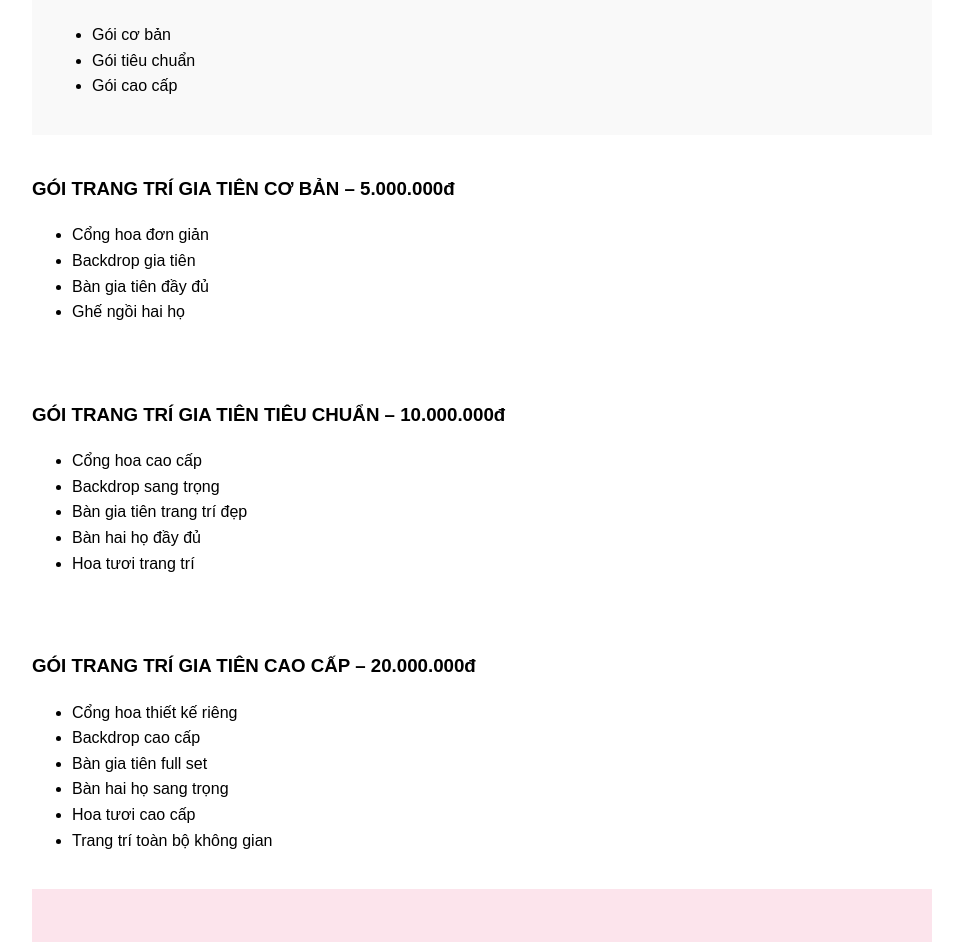
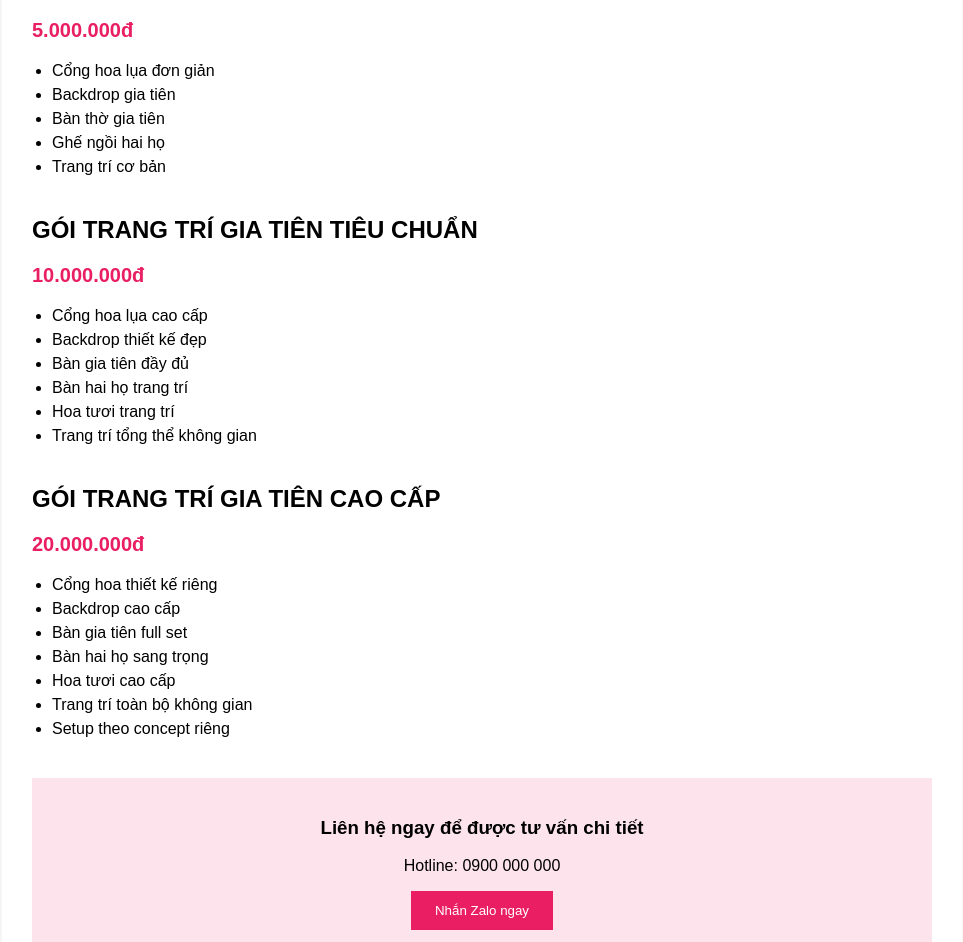
Before and after one commit to Lehoan1404/hieptran-wedding, a React (Vite) app: page / in a window 1280 px wide. Shown: the part 381-1323 px from the top of the page, without its empty margins (158-1121 px from the left). Built offline with nearby package versions, Linux system fonts and the light colour scheme.

Commit message:
Update App.jsx

```diff
--- a/App.jsx
+++ b/App.jsx
@@ -1,78 +1,92 @@
 import React from "react";
+
+const Section = ({ id, title, price, items }) => (
+  <section id={id} style={{ marginBottom: 40 }}>
+    <h2 style={{ fontSize: 24, marginBottom: 10 }}>{title}</h2>
+    <p style={{ fontSize: 20, color: "#e91e63", fontWeight: "bold" }}>{price}</p>
+    <ul style={{ paddingLeft: 20 }}>
+      {items.map((it, i) => (
+        <li key={i} style={{ marginBottom: 6 }}>{it}</li>
+      ))}
+    </ul>
+  </section>
+);
 
 export default function HiepTranWedding() {
   return (
-    <div style={{ fontFamily: "Arial", maxWidth: 900, margin: "auto", lineHeight: 1.6 }}>
-      {/* Header */}
-      <header style={{ padding: "20px 0", borderBottom: "1px solid #ddd" }}>
-        <h1>Hiệp Trần Wedding</h1>
-      </header>
+    <div style={{ fontFamily: "Arial, sans-serif", background: "#f5f5f5" }}>
+      {/* Container giống blog */}
+      <div style={{ maxWidth: 900, margin: "auto", background: "#fff", padding: 30 }}>
 
-      {/* Title */}
-      <section style={{ padding: "20px 0" }}>
-        <h2 style={{ fontSize: 28 }}>BẢNG GIÁ TRANG TRÍ GIA TIÊN</h2>
-        <p>Cập nhật mới nhất</p>
-      </section>
+        {/* Header */}
+        <h1 style={{ fontSize: 32, marginBottom: 10 }}>BẢNG GIÁ TRANG TRÍ GIA TIÊN</h1>
+        <p style={{ color: "gray" }}>Cập nhật mới nhất - Hiệp Trần Wedding</p>
 
-      {/* Table of content */}
-      <section style={{ background: "#f9f9f9", padding: 20 }}>
-        <h3>Mục lục</h3>
-        <ul>
-          <li>Gói cơ bản</li>
-          <li>Gói tiêu chuẩn</li>
-          <li>Gói cao cấp</li>
-        </ul>
-      </section>
+        {/* Mục lục */}
+        <div style={{ background: "#fafafa", padding: 20, marginTop: 20, border: "1px solid #eee" }}>
+          <h3>Mục lục</h3>
+          <ul>
+            <li><a href="#goi1">Gói cơ bản</a></li>
+            <li><a href="#goi2">Gói tiêu chuẩn</a></li>
+            <li><a href="#goi3">Gói cao cấp</a></li>
+          </ul>
+        </div>
 
-      {/* Package 1 */}
-      <section style={{ padding: "20px 0" }}>
-        <h3>GÓI TRANG TRÍ GIA TIÊN CƠ BẢN – 5.000.000đ</h3>
-        <ul>
-          <li>Cổng hoa đơn giản</li>
-          <li>Backdrop gia tiên</li>
-          <li>Bàn gia tiên đầy đủ</li>
-          <li>Ghế ngồi hai họ</li>
-        </ul>
-      </section>
+        {/* Nội dung dài giống web mẫu */}
+        <div style={{ marginTop: 30 }}>
+          <Section
+            id="goi1"
+            title="GÓI TRANG TRÍ GIA TIÊN CƠ BẢN"
+            price="5.000.000đ"
+            items={[
+              "Cổng hoa lụa đơn giản",
+              "Backdrop gia tiên",
+              "Bàn thờ gia tiên",
+              "Ghế ngồi hai họ",
+              "Trang trí cơ bản"
+            ]}
+          />
 
-      {/* Package 2 */}
-      <section style={{ padding: "20px 0" }}>
-        <h3>GÓI TRANG TRÍ GIA TIÊN TIÊU CHUẨN – 10.000.000đ</h3>
-        <ul>
-          <li>Cổng hoa cao cấp</li>
-          <li>Backdrop sang trọng</li>
-          <li>Bàn gia tiên trang trí đẹp</li>
-          <li>Bàn hai họ đầy đủ</li>
-          <li>Hoa tươi trang trí</li>
-        </ul>
-      </section>
+          <Section
+            id="goi2"
+            title="GÓI TRANG TRÍ GIA TIÊN TIÊU CHUẨN"
+            price="10.000.000đ"
+            items={[
+              "Cổng hoa lụa cao cấp",
+              "Backdrop thiết kế đẹp",
+              "Bàn gia tiên đầy đủ",
+              "Bàn hai họ trang trí",
+              "Hoa tươi trang trí",
+              "Trang trí tổng thể không gian"
+            ]}
+          />
 
-      {/* Package 3 */}
-      <section style={{ padding: "20px 0" }}>
-        <h3>GÓI TRANG TRÍ GIA TIÊN CAO CẤP – 20.000.000đ</h3>
-        <ul>
-          <li>Cổng hoa thiết kế riêng</li>
-          <li>Backdrop cao cấp</li>
-          <li>Bàn gia tiên full set</li>
-          <li>Bàn hai họ sang trọng</li>
-          <li>Hoa tươi cao cấp</li>
-          <li>Trang trí toàn bộ không gian</li>
-        </ul>
-      </section>
+          <Section
+            id="goi3"
+            title="GÓI TRANG TRÍ GIA TIÊN CAO CẤP"
+            price="20.000.000đ"
+            items={[
+              "Cổng hoa thiết kế riêng",
+              "Backdrop cao cấp",
+              "Bàn gia tiên full set",
+              "Bàn hai họ sang trọng",
+              "Hoa tươi cao cấp",
+              "Trang trí toàn bộ không gian",
+              "Setup theo concept riêng"
+            ]}
+          />
+        </div>
 
-      {/* Contact */}
-      <section style={{ padding: "30px 0", textAlign: "center", background: "#fce4ec" }}>
-        <h3>Liên hệ ngay để được tư vấn</h3>
-        <p>Hotline: 0900 000 000</p>
-        <button style={{ padding: "10px 20px", background: "#e91e63", color: "white", border: "none" }}>
-          Nhắn Zalo
-        </button>
-      </section>
+        {/* CTA giống web bán hàng */}
+        <div style={{ textAlign: "center", marginTop: 40, padding: 20, background: "#fde4ec" }}>
+          <h3>Liên hệ ngay để được tư vấn chi tiết</h3>
+          <p>Hotline: 0900 000 000</p>
+          <button style={{ padding: "12px 24px", background: "#e91e63", color: "#fff", border: "none" }}>
+            Nhắn Zalo ngay
+          </button>
+        </div>
 
-      {/* Footer */}
-      <footer style={{ textAlign: "center", padding: 20 }}>
-        <p>© Hiệp Trần Wedding</p>
-      </footer>
+      </div>
     </div>
   );
 }
```
